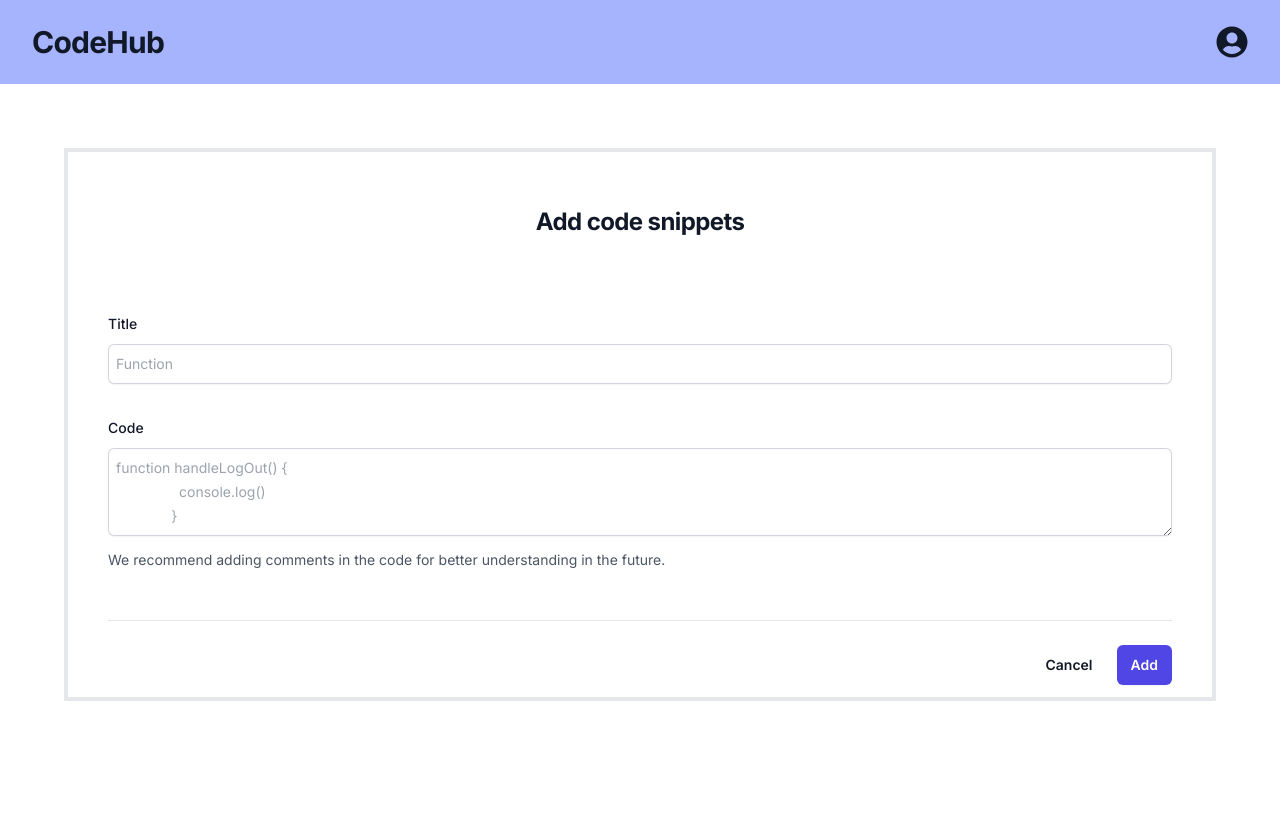
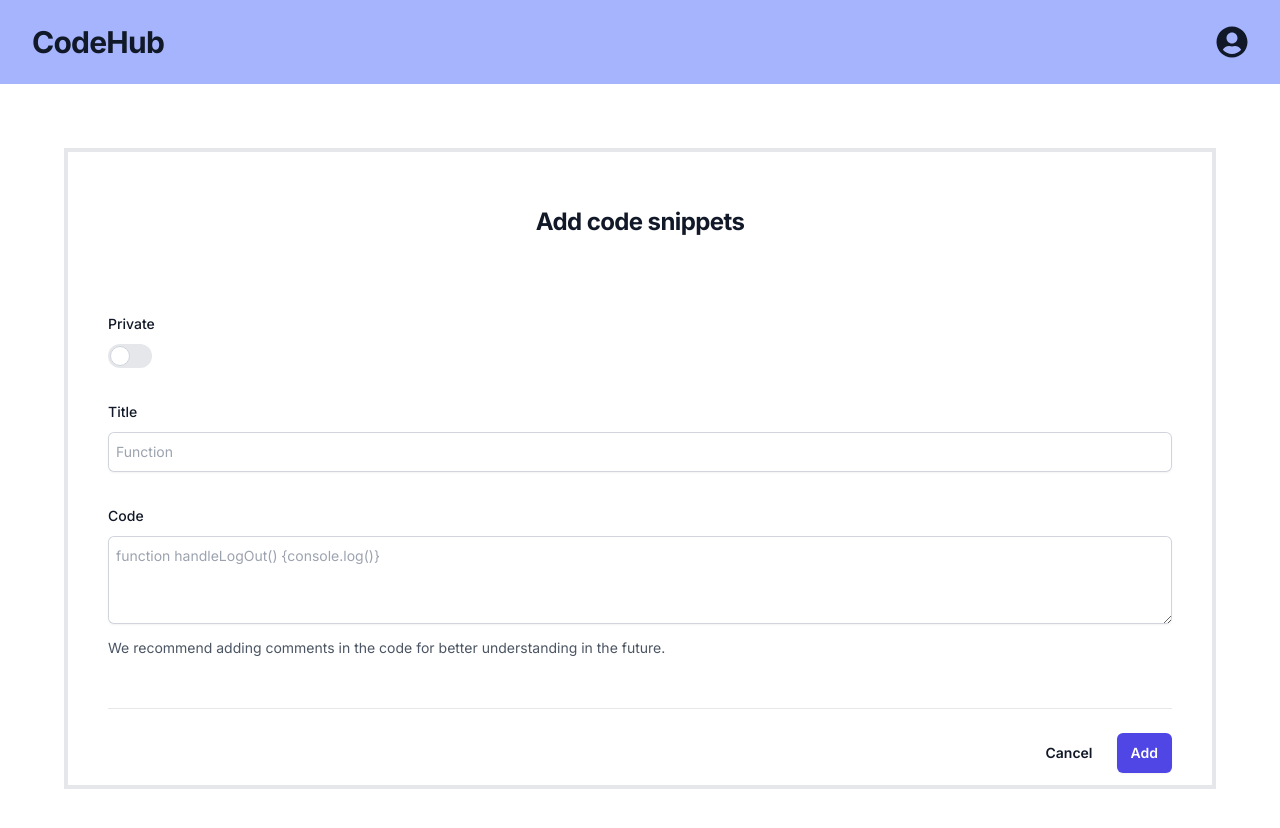
Before and after one commit to Arjesh1/CodeHub-Next.js, a Next.js app: page /snippet/add in a window 1280 px wide. Shown: the top 828 px of the page. Before the commit the page ends 800 px from the top, so only its background shows below. Built offline with nearby package versions, Linux system fonts and the light colour scheme.

Commit message:
toggle button added and data handeled on change

```diff
--- a/src/app/snippet/add/page.tsx
+++ b/src/app/snippet/add/page.tsx
@@ -7,18 +7,21 @@ import { useRouter } from "next/navigation";
 import { Button } from "../../../components/button";
 import { Input } from "../../../components/input";
 import { Textarea } from "../../../components/textarea";
+import { ToggleButton } from "../../../components/toggleButton";
 
 interface CodeSnippetProps {
   title?: string;
   code?: string;
+  isPrivate?: boolean;
 }
 
 export default function AddSnippet() {
   const router = useRouter();
   const [codeSnippet, setCodeSnippet] = useState<CodeSnippetProps>({});
+  console.log(codeSnippet);
 
-  const handleOnChange = (item: string) => {
-    console.log(item);
+  const handleOnChange = (name: string, value: string | boolean) => {
+    setCodeSnippet((previous) => ({ ...previous, [name]: value }));
   };
   return (
     <form className=" border-4 px-3 py-1 sm:px-10 sm:py-3">
@@ -31,10 +34,16 @@ export default function AddSnippet() {
       <div className="space-y-12">
         <div className="border-b border-gray-900/10 pb-12">
           <div className="mt-10 grid grid-cols-1 gap-x-6 gap-y-8 sm:grid-cols-6 ">
+            <ToggleButton
+              label="Private"
+              name={"isPrivate"}
+              onChange={handleOnChange}
+            />
             <Input
               label={"Title"}
               placeholderText={"Function"}
               onChange={handleOnChange}
+              name="title"
             />
 
             <div className="col-span-full">
@@ -43,10 +52,9 @@ export default function AddSnippet() {
               </label>
               <Textarea
                 rows={3}
-                placeholderText="function handleLogOut() {
-                console.log()
-              }"
-                name={""}
+                placeholderText="function handleLogOut() {console.log()}"
+                name={"code"}
+                onChange={handleOnChange}
               />
 
               <p className="mt-3 text-sm leading-6 text-gray-600">
--- a/src/components/input.tsx
+++ b/src/components/input.tsx
@@ -1,9 +1,15 @@
 interface InputProps {
   label: string;
+  name: string;
   placeholderText: string;
-  onChange: () => void;
+  onChange: (name: string, value: string) => void;
 }
-export const Input = ({ label, placeholderText, onChange }: InputProps) => {
+export const Input = ({
+  label,
+  name,
+  placeholderText,
+  onChange,
+}: InputProps) => {
   return (
     <div className="col-span-full">
       <label className="block text-sm font-medium leading-6 text-gray-900">
@@ -14,10 +20,10 @@ export const Input = ({ label, placeholderText, onChange }: InputProps) => {
         <div className="flex rounded-md shadow-sm ring-1 ring-inset ring-gray-300 focus-within:ring-2 focus-within:ring-inset focus-within:ring-indigo-600 ">
           <input
             type="text"
-            name="username"
+            name={name}
             className="block flex-1 border-0 bg-transparent p-2 text-gray-900 placeholder:text-gray-400 focus:ring-0 sm:text-sm sm:leading-6"
             placeholder={placeholderText}
-            onChange={(e) => onChange(e.target.value)}
+            onChange={(e) => onChange(name, e.target.value)}
           />
         </div>
       </div>
--- a/src/components/textarea.tsx
+++ b/src/components/textarea.tsx
@@ -2,8 +2,14 @@ interface TextareaProps {
   rows: number;
   placeholderText: string;
   name: string;
+  onChange: (name: string, value: string) => void;
 }
-export const Textarea = ({ rows, placeholderText, name }: TextareaProps) => {
+export const Textarea = ({
+  rows,
+  placeholderText,
+  name,
+  onChange,
+}: TextareaProps) => {
   return (
     <div className="mt-2">
       <textarea
@@ -11,6 +17,7 @@ export const Textarea = ({ rows, placeholderText, name }: TextareaProps) => {
         rows={rows}
         className="block w-full rounded-md border-0 p-2 text-gray-900 shadow-sm ring-1 ring-inset ring-gray-300 placeholder:text-gray-400 focus:ring-2 focus:ring-inset focus:ring-indigo-600 sm:text-sm sm:leading-6"
         placeholder={placeholderText}
+        onChange={(e) => onChange(name, e.target.value)}
       ></textarea>
     </div>
   );
--- /dev/null
+++ b/src/components/toggleButton.tsx
@@ -0,0 +1,23 @@
+interface ToggleButtonProps {
+  label: string;
+  name: string;
+  onChange: (name: string, value: boolean) => void;
+}
+
+export const ToggleButton = ({ label, onChange, name }: ToggleButtonProps) => {
+  return (
+    <label className=" me-5 cursor-pointer">
+      <span className=" block text-sm font-medium leading-6 text-gray-900">
+        {label}
+      </span>
+      <input
+        type="checkbox"
+        value=""
+        className="sr-only peer"
+        name={name}
+        onChange={(e) => onChange(name, e.target.checked)}
+      />
+      <div className="mt-2 relative w-11 h-6 bg-gray-200 rounded-full peer dark:bg-gray-700 peer-focus:ring-4 peer-focus:ring-indigo-600 dark:peer-focus:ring-indigo-800 peer-checked:after:translate-x-full rtl:peer-checked:after:-translate-x-full peer-checked:after:border-white after:content-[''] after:absolute after:top-0.5 after:start-[2px] after:bg-white after:border-gray-300 after:border after:rounded-full after:h-5 after:w-5 after:transition-all dark:border-gray-600 peer-checked:bg-indigo-800"></div>
+    </label>
+  );
+};
```
